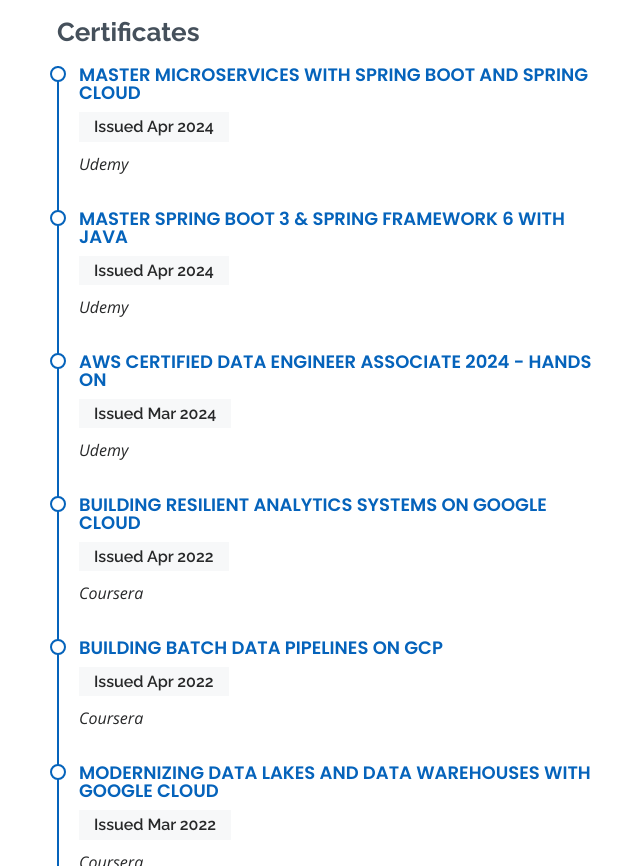
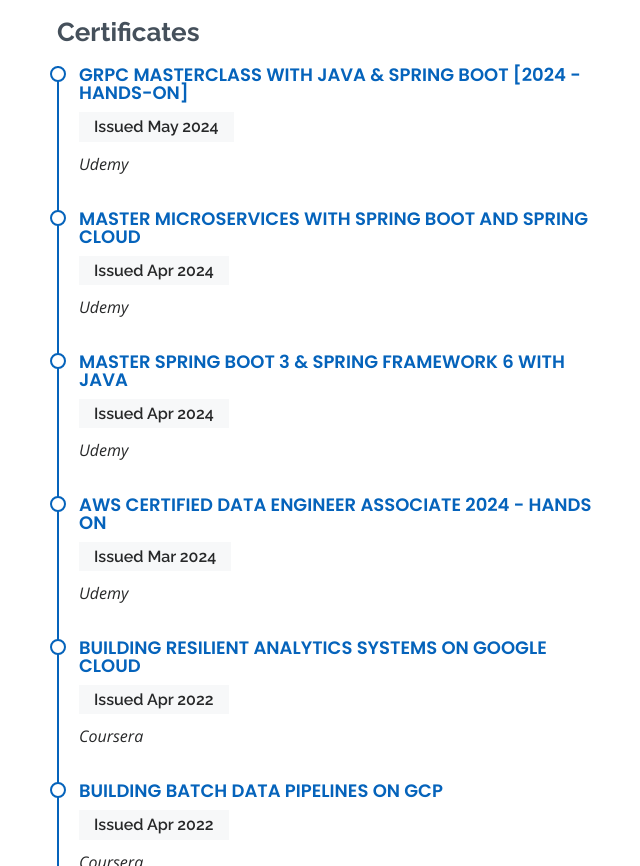
Before and after one commit to emanueldumitru/emanueldumitru.github.io, a plain HTML site: page resume.html in a window 1280 px wide. Shown: the part 3607-4473 px from the top of the page, without its empty margins (75-715 px from the left). Drawn offline with nearby package versions, Linux system fonts and the light colour scheme.

Commit message:
Added certification

```diff
--- a/resume.html
+++ b/resume.html
@@ -167,6 +167,11 @@
               </ul>
             </div>
             <h3 class="resume-title">Certificates</h3>
+            <div class="resume-item">
+              <h4>gRPC Masterclass with Java & Spring Boot [2024 - Hands-On]</h4>
+              <h5>Issued May 2024</h5>
+              <p><em>Udemy</em></p>
+            </div>
             <div class="resume-item">
               <h4>Master Microservices with Spring Boot and Spring Cloud</h4>
               <h5>Issued Apr 2024</h5>
```
